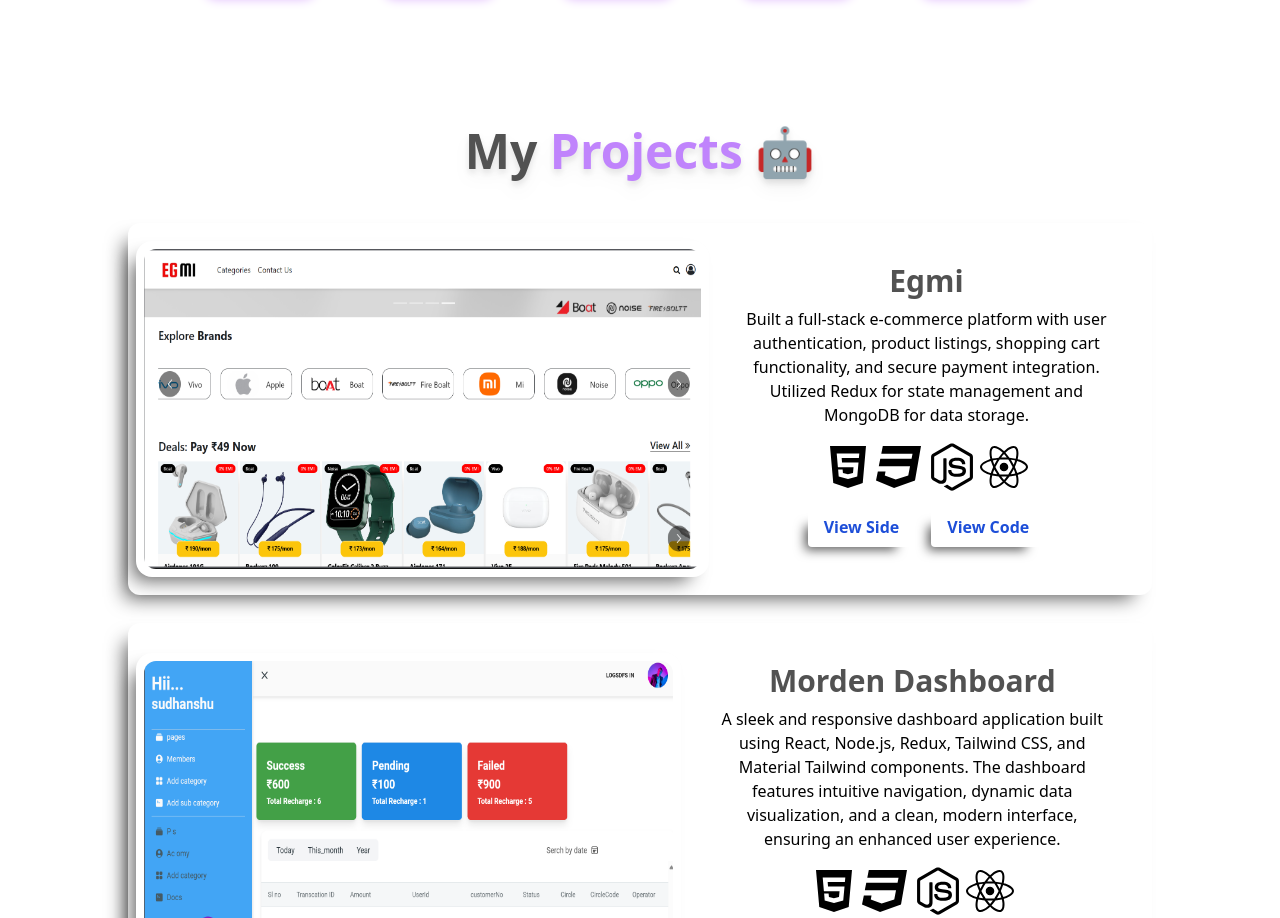
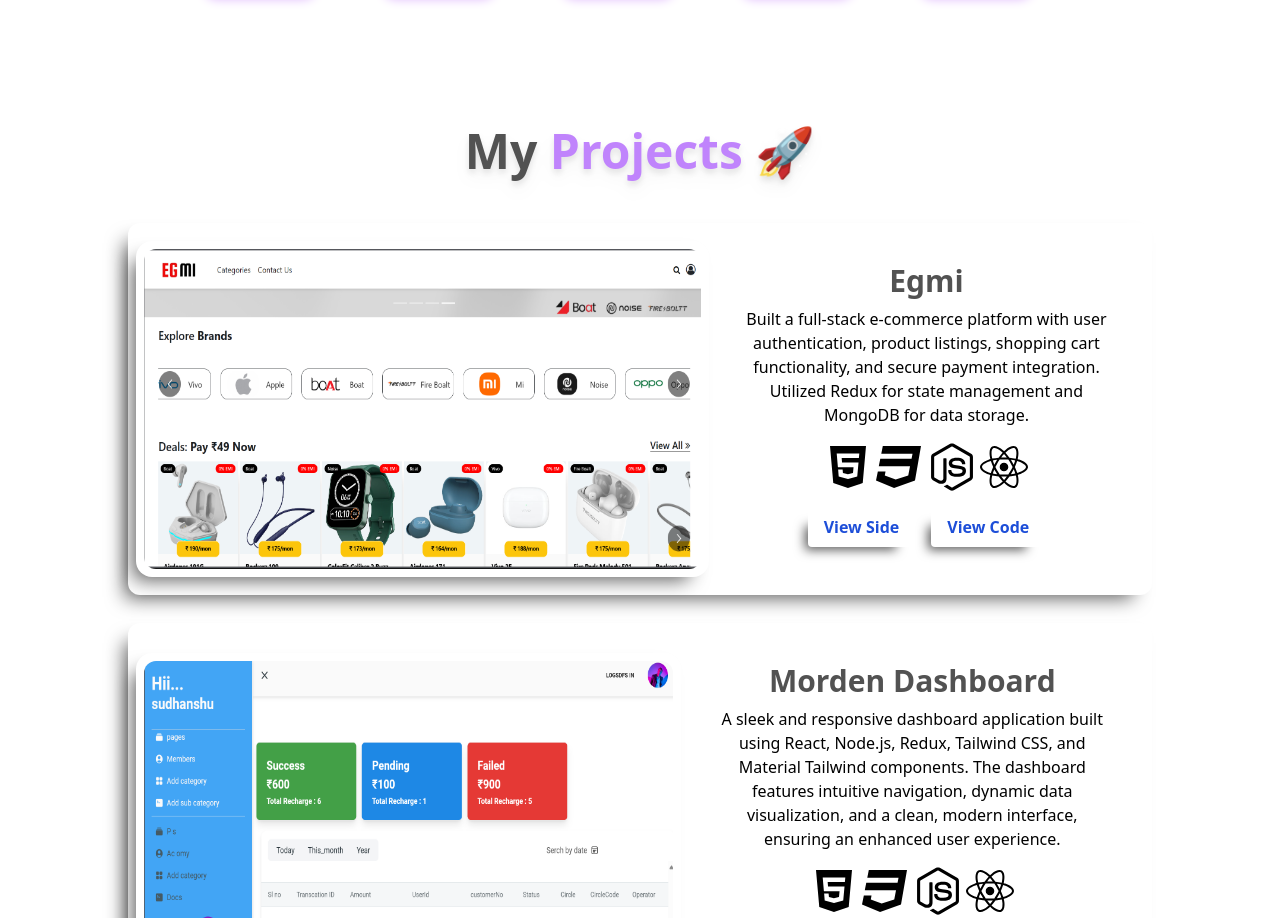
Before and after one commit to codechaseers/sudhanshu, a React (Vite) app: page / in a window 1280 px wide. Shown: the part 3135-4053 px from the top of the page. Built offline with nearby package versions, Linux system fonts and the light colour scheme.

Commit message:
miner changes

```diff
--- a/src/components/Projects/Projects.jsx
+++ b/src/components/Projects/Projects.jsx
@@ -19,7 +19,7 @@
         data-aos-duration="1000"
       >
         My
-        <span className="text-purple-400"> Projects 🤖</span>
+        <span className="text-purple-400"> Projects 🚀</span>
       </p>
 {/* /egmi */}
       <div
```
